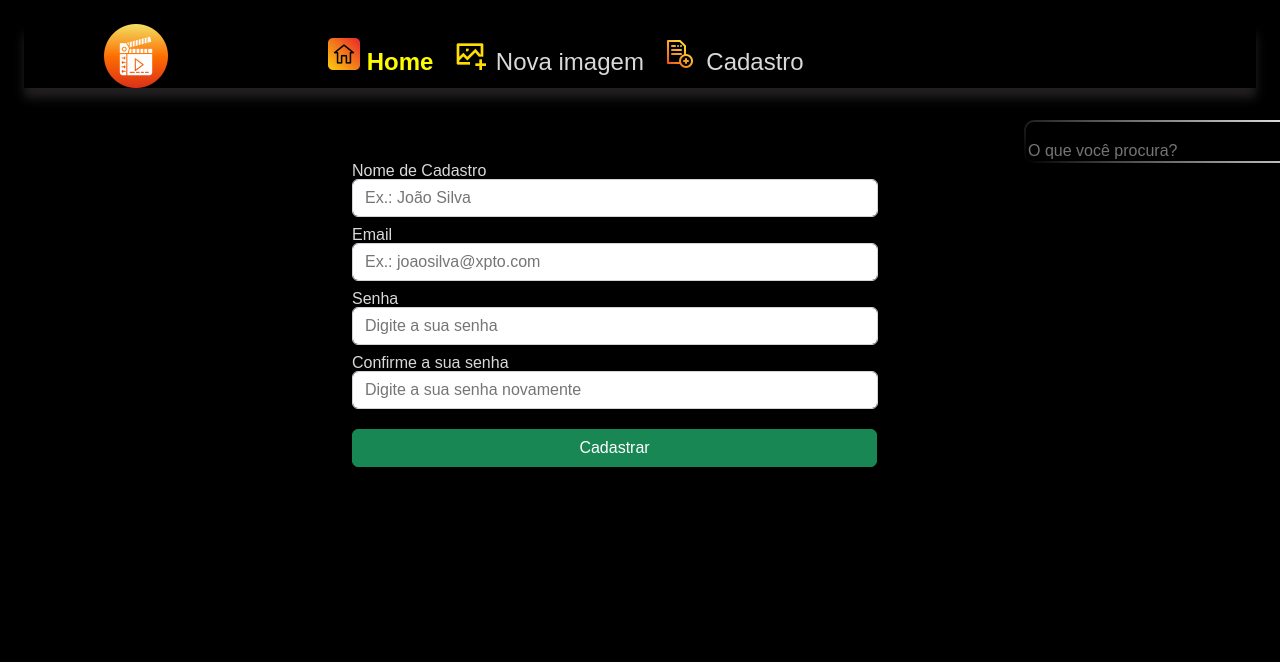
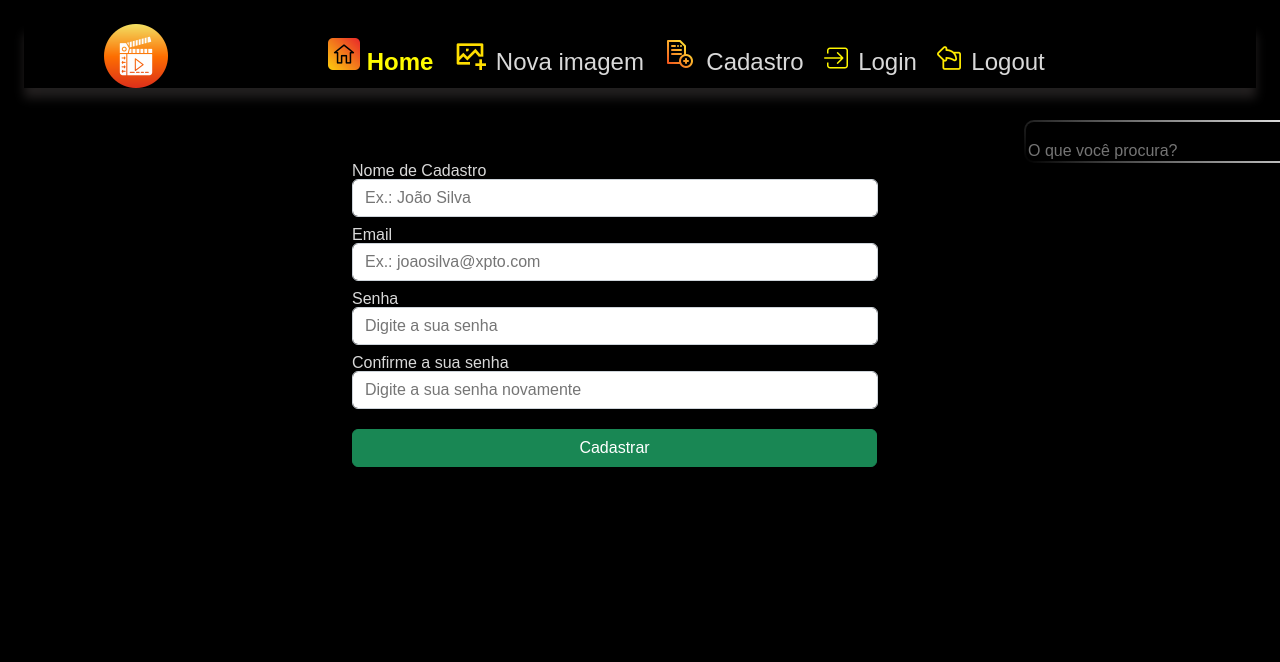
Before and after one commit to rafabsbs/part-1, a Django app: page /cadastro in a window 1280 px wide; the page is wider, and only the part inside the window is pictured. Shown: the top 662 px of that part. Run offline with Django 4.2, Linux system fonts and the light colour scheme.

Commit message:
part-final

```diff
--- a/apps/galeria/views.py
+++ b/apps/galeria/views.py
@@ -4,8 +4,11 @@ from apps.galeria.forms import FotografiaForms
 from django.contrib import messages
 
 def index(request):
+    if not request.user.is_authenticated:
+        messages.error(request, 'Usuário não logado')
+        return redirect('login')
+
     fotografias = Fotografia.objects.order_by("data_fotografia").filter(publicada=True)
-
     return render(request, 'galeria/index.html', {"cards": fotografias})
 
 def imagem(request, foto_id):
--- a/apps/usuarios/forms.py
+++ b/apps/usuarios/forms.py
@@ -1,4 +1,28 @@
 from django import forms
+
+class LoginForms(forms.Form):
+    nome_login=forms.CharField(
+        label='Nome de Login',
+        required=True,
+        max_length=100,
+        widget=forms.TextInput(
+            attrs={
+                'class': 'form-control',
+                'placeholder': 'Ex.: João Silva',
+            }
+        )
+    )
+    senha=forms.CharField(
+        label='Senha',
+        required=True,
+        max_length=70,
+        widget=forms.PasswordInput(
+            attrs={
+                'class': 'form-control',
+                'placeholder': 'Digite a sua senha',
+            }
+        ),
+    )
 
 class CadastroForms(forms.Form):
     nome_cadastro=forms.CharField(
--- a/apps/usuarios/urls.py
+++ b/apps/usuarios/urls.py
@@ -1,7 +1,9 @@
 from django.urls import path
 
-from apps.usuarios.views import cadastro
+from apps.usuarios.views import login, cadastro, logout
 
 urlpatterns = [
+    path('login', login, name='login'),
     path('cadastro', cadastro, name='cadastro'),
+    path('logout', logout, name='logout'),
 ]
--- a/apps/usuarios/views.py
+++ b/apps/usuarios/views.py
@@ -1,12 +1,37 @@
 from django.shortcuts import render, redirect
 
-from apps.usuarios.forms import CadastroForms
+from apps.usuarios.forms import LoginForms, CadastroForms
 
 from django.contrib.auth.models import User
 
+from django.contrib import auth
+
 from django.contrib import messages
 
+def login(request):
+    form = LoginForms()
 
+    if request.method == 'POST':
+        form = LoginForms(request.POST)
+
+        if form.is_valid():
+            nome = form['nome_login'].value()
+            senha = form['senha'].value()
+
+        usuario = auth.authenticate(
+            request,
+            username=nome,
+            password=senha
+        )
+        if usuario is not None:
+            auth.login(request, usuario)
+            messages.success(request, f'{nome} logado com sucesso!')
+            return redirect('index')
+        else:
+            messages.error(request, 'Erro ao efetuar login')
+            return redirect('login')
+
+    return render(request, 'usuarios/login.html', {'form': form})
 
 def cadastro(request):
     form = CadastroForms()
@@ -30,6 +55,11 @@ def cadastro(request):
             )
             usuario.save()
             messages.success(request, 'Cadastro efetuado com sucesso!')
-            return redirect('index')
+            return redirect('login')
 
     return render(request, 'usuarios/cadastro.html', {'form': form})
+
+def logout(request):
+    auth.logout(request)
+    messages.success(request, 'Logout efetuado com sucesso!')
+    return redirect('login')
--- a/templates/partials/_menu.html
+++ b/templates/partials/_menu.html
@@ -12,6 +12,9 @@
                     <a href="{% url 'index' %}"><img src="{% static 'assets/logo/pagina-inicial.png' %}"> Home</a>
                     <a href="{% url 'nova_imagem' %}"><img src="{% static 'assets/logo/nova_imagem.png' %}" style="margin-right: 10px;">Nova imagem</a>
                     <a href="{% url 'cadastro' %}"><img src="{% static 'assets/logo/registro.png' %}" style="margin-right: 10px;">Cadastro</a>
+                    <a href="{% url 'login' %}"><img src="{% static 'assets/logo/login.png' %}" style="margin-right: 10px;">Login</a>
+                    <a href="{% url 'logout' %}"><img src="{% static 'assets/logo/logout.png' %}" style="margin-right: 10px;">Logout</a>
+
                 </nav>
             </section>
 
```
Also changed, not shown: setup/static/assets/logo/login.png (added), setup/static/assets/logo/logout.png (added), 1 other file.
